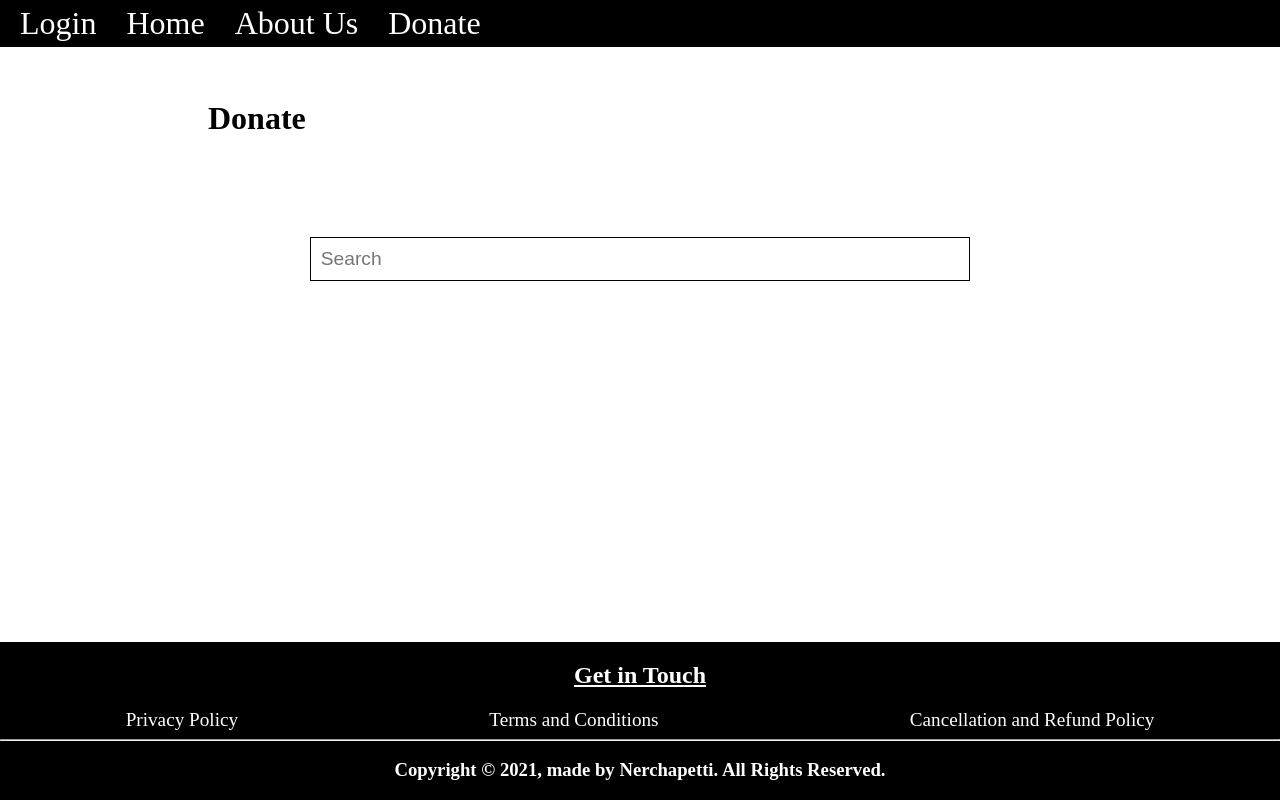
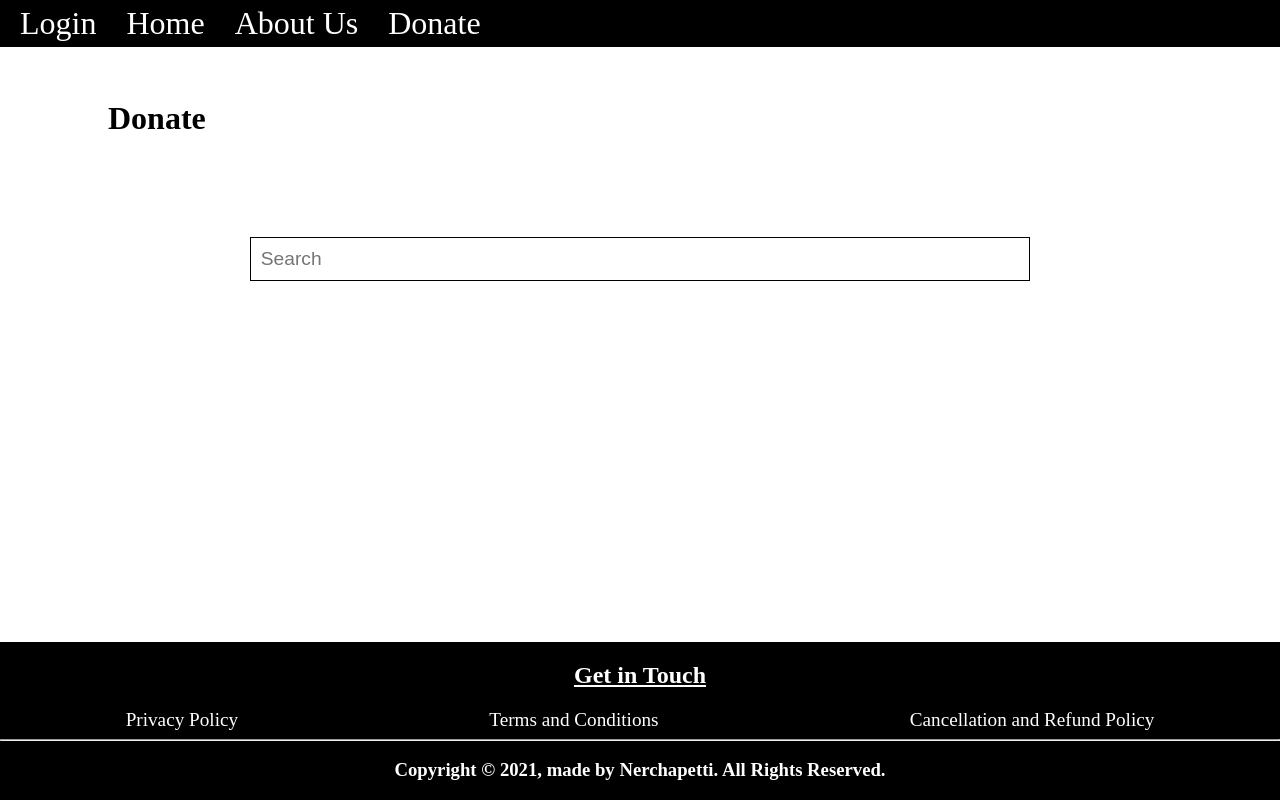
Before and after one commit to shameeribnuilyas/Nerchapetti, a React (Create React App) app: page /donate in a window 1280 px wide. Built offline with nearby package versions, Linux system fonts and the light colour scheme.

Commit message:
donate.modulev1.css
Updated css of donate

```diff
--- a/src/css/donate.module.css
+++ b/src/css/donate.module.css
@@ -4,5 +4,15 @@ h1 {
 }
 
 .donate{
-    margin: 10px 100px 0px 100px;
+    margin: 0px;
 }
+button
+{
+    height: 30px;
+    align-items: center;
+    width: 40px;
+}
+button[type=submit]
+{
+   width: 70px;
+}
```
